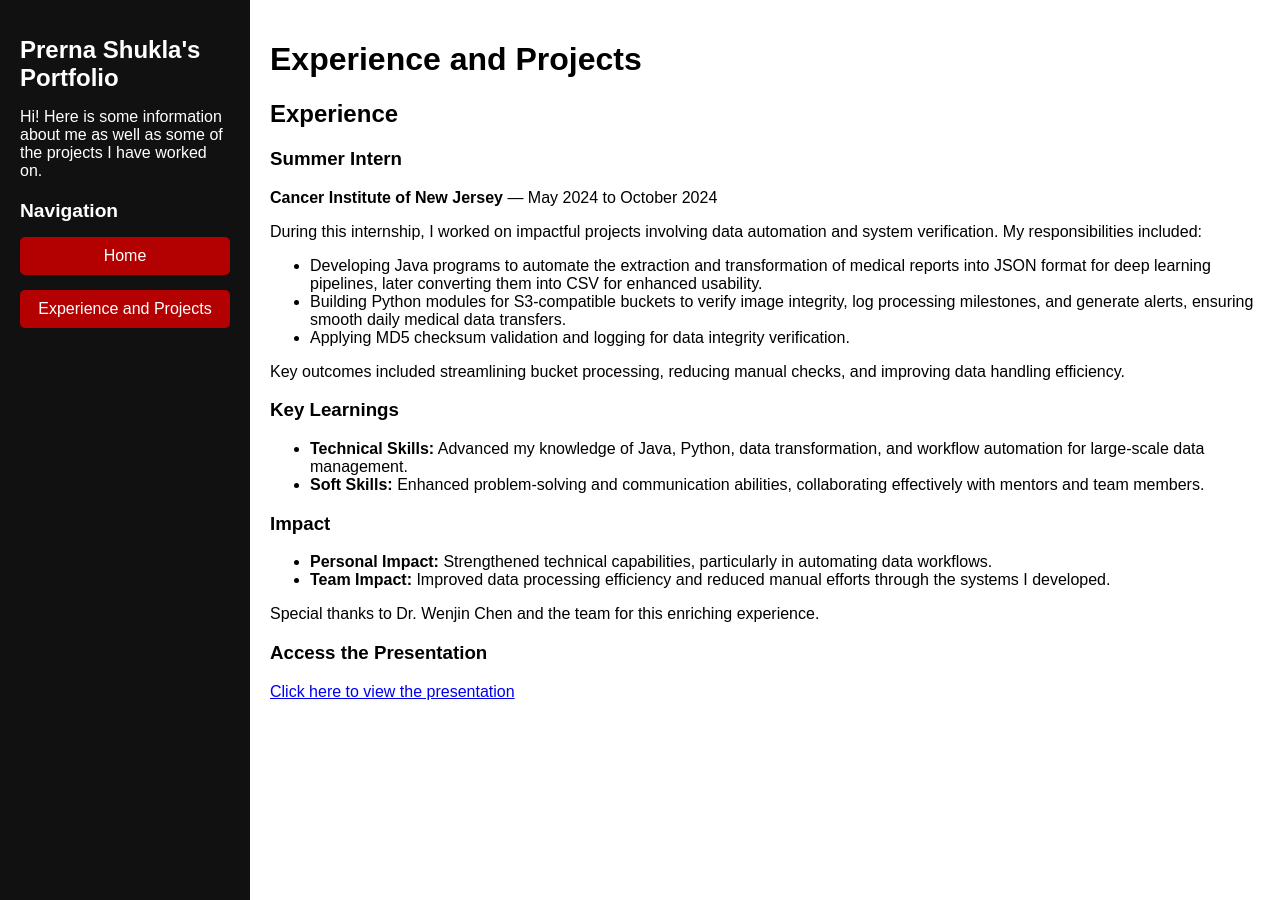
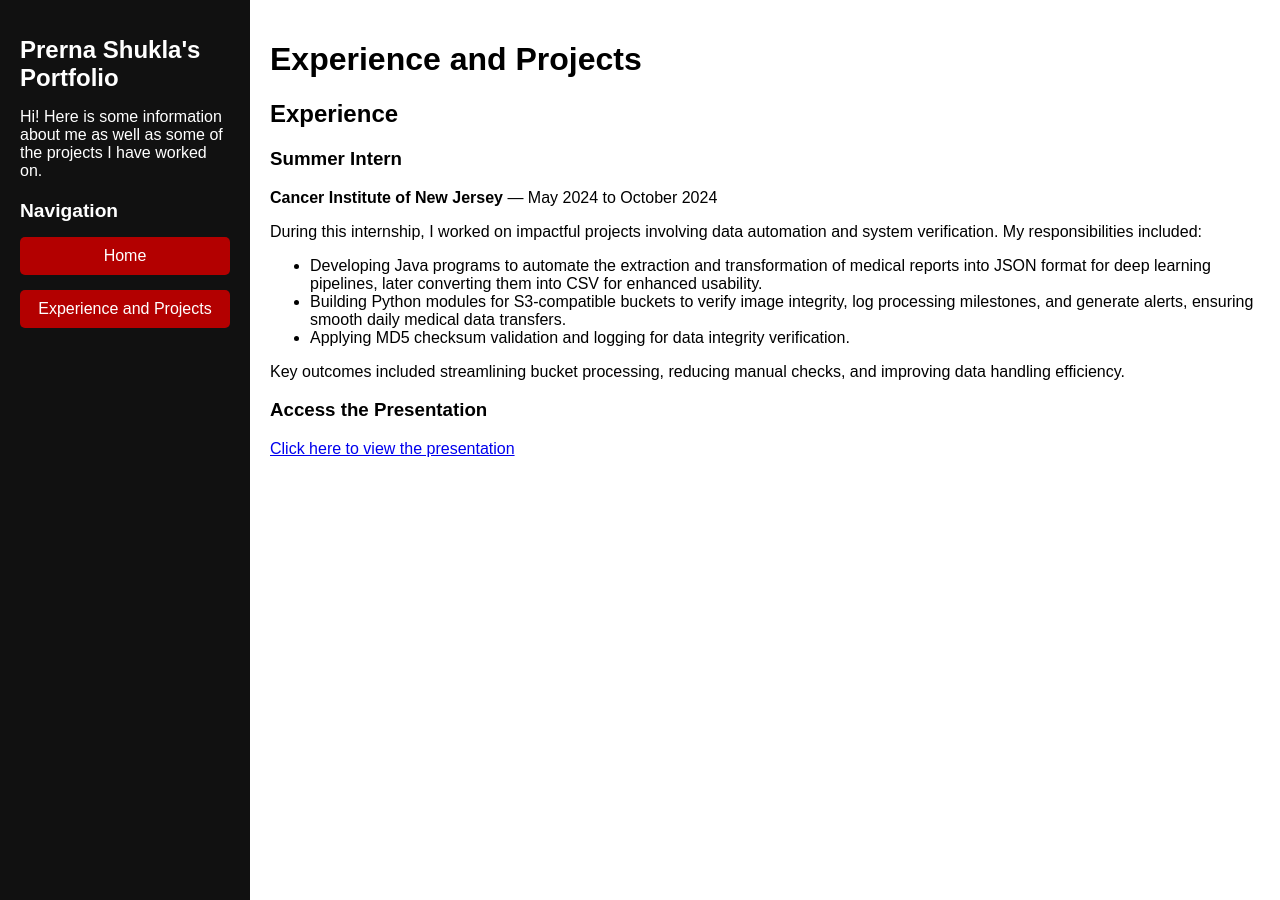
Before and after one commit to prernashuklaa/prernashuklaa.github.io, a Jekyll site: the page built from experience.html, in a window 1280 px wide. Built offline with Jekyll 4.4.1, drawn with Linux system fonts in a browser that asks for light colours.

Commit message:
Update experience.html

```diff
--- a/experience.html
+++ b/experience.html
@@ -20,22 +20,6 @@ During this internship, I worked on impactful projects involving data automation
 Key outcomes included streamlining bucket processing, reducing manual checks, and improving data handling efficiency.
 </p>
 
-<h3>Key Learnings</h3>
-<ul>
-  <li><strong>Technical Skills:</strong> Advanced my knowledge of Java, Python, data transformation, and workflow automation for large-scale data management.</li>
-  <li><strong>Soft Skills:</strong> Enhanced problem-solving and communication abilities, collaborating effectively with mentors and team members.</li>
-</ul>
-
-<h3>Impact</h3>
-<ul>
-  <li><strong>Personal Impact:</strong> Strengthened technical capabilities, particularly in automating data workflows.</li>
-  <li><strong>Team Impact:</strong> Improved data processing efficiency and reduced manual efforts through the systems I developed.</li>
-</ul>
-
-<p>
-Special thanks to Dr. Wenjin Chen and the team for this enriching experience.
-</p>
-
 <h3>Access the Presentation</h3>
 <p>
 <a href="/assets/files/summer.pptx" target="_blank">Click here to view the presentation</a>
```
